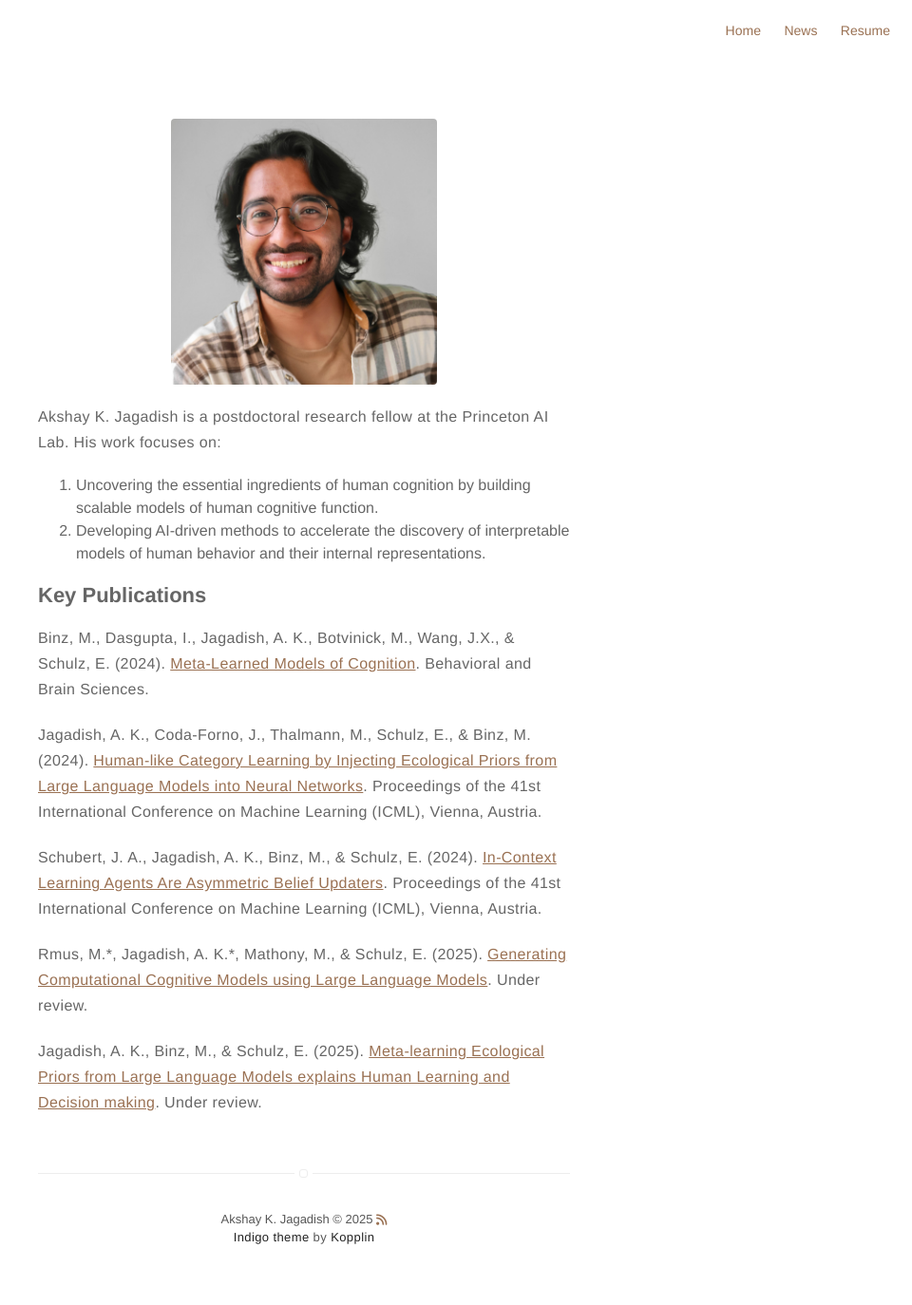
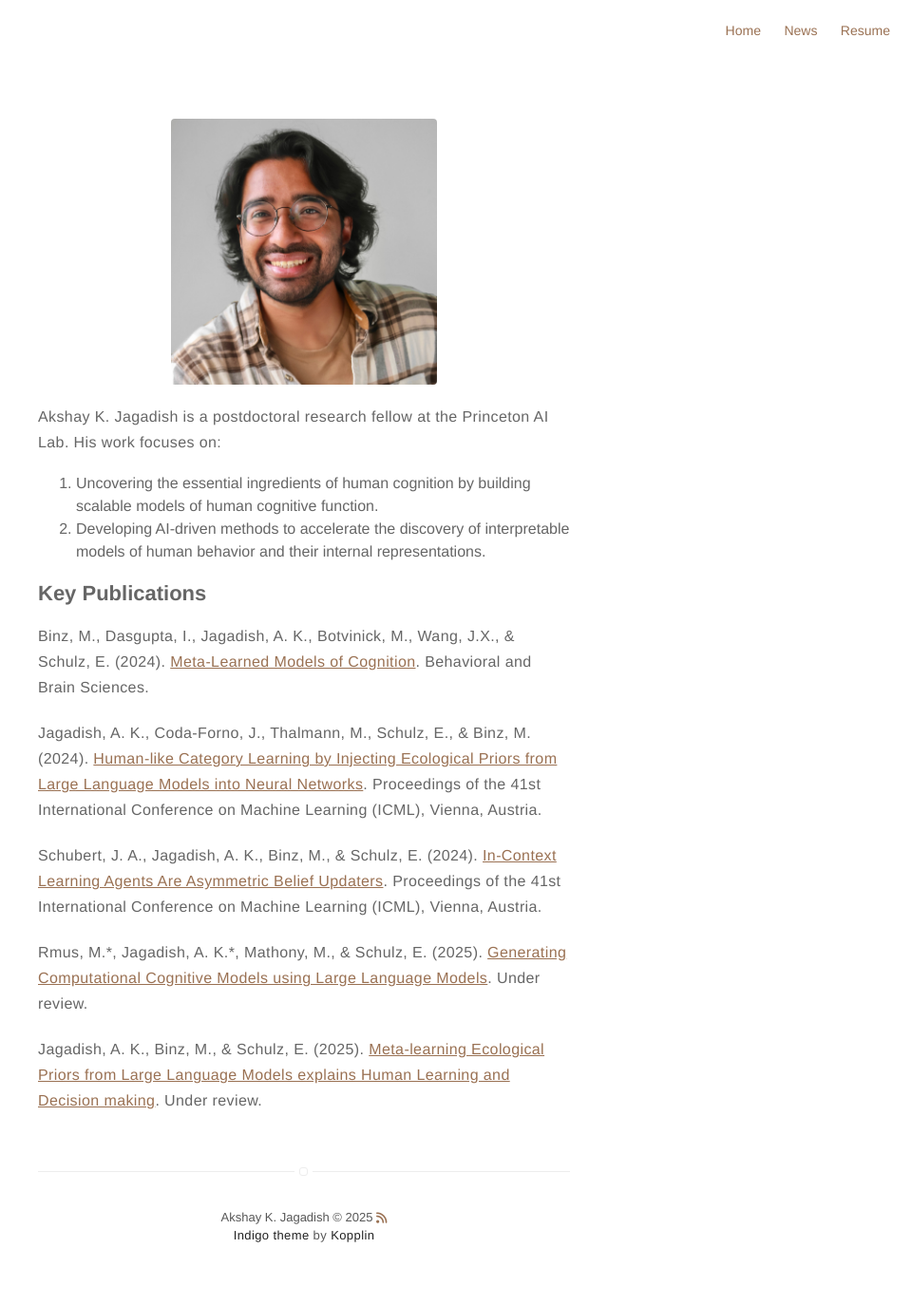
Before and after one commit to akjagadish/akjagadish.github.io, a Jekyll site: the page built from about.md, in a window 1280 px wide. Shown: the whole page at 95% size, without its empty margins (320-1280 px from the left). Built offline with Jekyll 4.4.1, drawn with Linux system fonts in a browser that asks for light colours; nearby versions of some CDN libraries.

Commit message:
Fix margin-top style in about.md

```diff
--- a/about.md
+++ b/about.md
@@ -7,7 +7,7 @@ layout: page
 <p>
   Akshay K. Jagadish is a postdoctoral research fellow at the Princeton AI Lab. His work focuses on:
 </p>
-<ol style="margin-top: 0;">
+<ol style="margin-top: -2px;">
   <li>Uncovering the essential ingredients of human cognition by building scalable models of human cognitive function. </li>
   <li>Developing AI-driven methods to accelerate the discovery of interpretable models of human behavior and their internal representations.</li>
 </ol>
```
